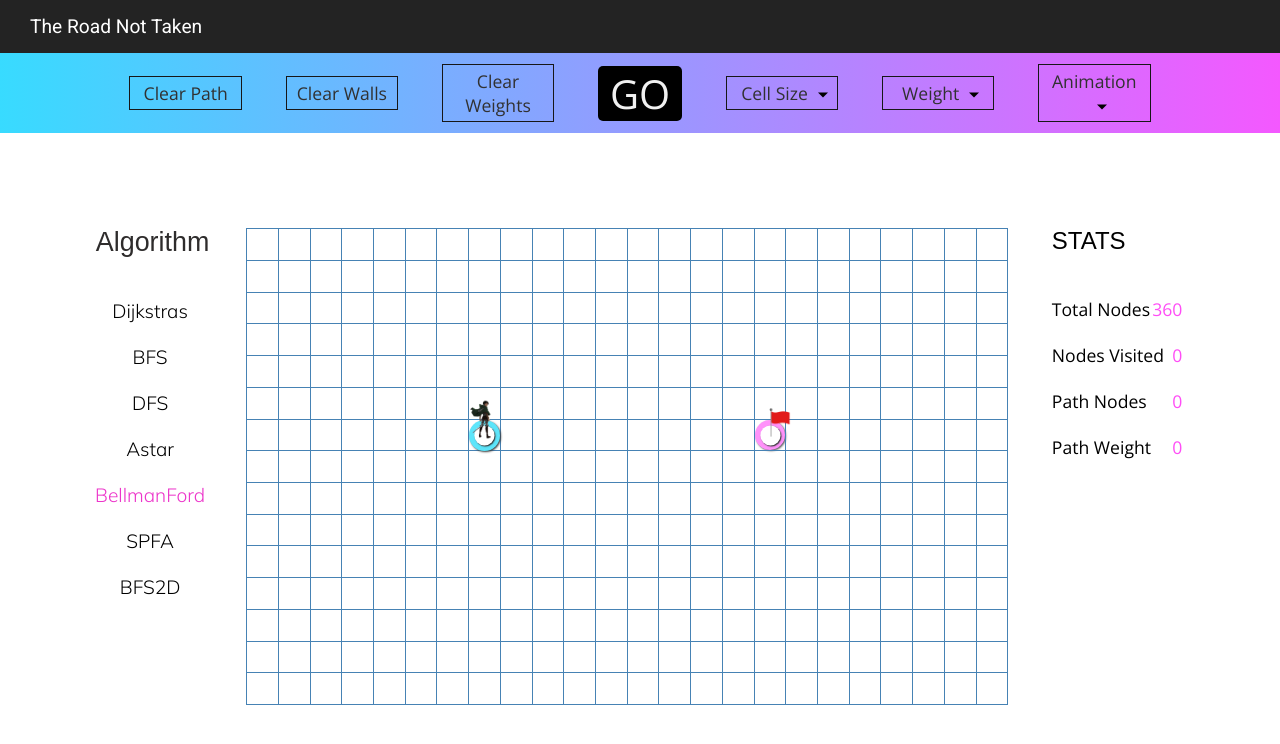
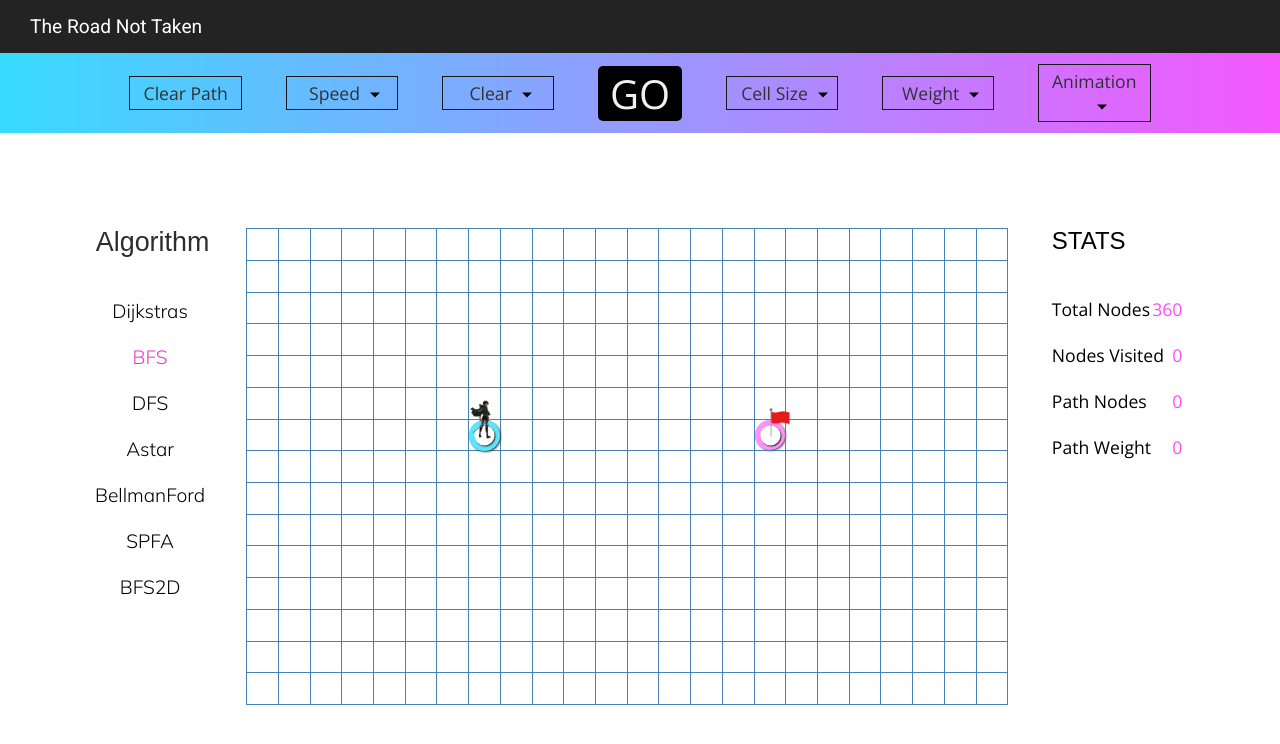
Before and after one commit to priyansh-19/The-Road-Not-Taken, a React (Create React App) app: page / in a window 1280 px wide. Shown: the top 744 px of the page. Built offline with nearby package versions, Linux system fonts and the light colour scheme.

Commit message:
click and drag has been fixed, real time pathfinding has been added

```diff
--- a/src/Algorithms/BFS2D.js
+++ b/src/Algorithms/BFS2D.js
@@ -48,7 +48,7 @@
                         resNodeTarget = [newY,newX];
                         found = true; break;
                     }
-                    path.push([newY,newX]);
+                    path.push([newY,newX,0]);
                     q1.push([newY,newX]);
                     vis[newY][newX] = 1;
                     parent[newY][newX] = [i1,j1];
@@ -61,7 +61,7 @@
                         resNodeTarget = [i2,j2];
                         found = true; break;
                     }
-                    path.push([newY,newX]);
+                    path.push([newY,newX,1]);
                     q2.push([newY,newX]);
                     vis[newY][newX] = 2;
                     parent[newY][newX] = [i2,j2];
--- a/src/Components/Board.js
+++ b/src/Components/Board.js
@@ -27,6 +27,11 @@ const cellSizeMap = {
     Medium : 1.25,
     Large : 1.7
 }
+const speedMap = {
+    'Slow' : 50,
+    'Medium' : 35,
+    'Fast' : 10,
+}
 class Board extends React.Component {
 
     constructor(){
@@ -44,7 +49,7 @@ class Board extends React.Component {
             isMouseClickedFor:'',
             moveStart:false,
             moveEnd:false,
-            isSelectedAlgorithm:'BellmanFord',
+            isSelectedAlgorithm:'BFS',
             viewPortWidth:window.innerWidth,
             viewPortHeight:window.innerHeight,
             pathFoundState : -1,
@@ -54,10 +59,16 @@ class Board extends React.Component {
             pathNodes : 0,
             numberOfCells : xNodes*yNodes,
             pathWeight:0,
+            isThereWeight : false,
+            isThereNegativeWeight:false,
+            renderInstantPath : false,
+            isPathVisualized : false,
 
             cellSize : 'Medium',
             animation : 'Max',
             weight : '2x',
+            speed : 'Fast',
+            shortestPathSpeed : '30',
             nodes:[]
         });
     }
@@ -146,11 +157,30 @@ class Board extends React.Component {
         if(!this.state.isMouseClicked ){return;}
         const {nodes} = this.state;
 
-        if(this.state.moveStart){
+        if(this.state.moveStart && !nodes[row][col].isWeighted && !nodes[row][col].isEnd){
+            // nodes[row][col].isWeighted = false;
+            // nodes[row][col].weight = 1;
             nodes[row][col].isStart = true;
+            if(this.state.isPathVisualized){
+                this.setState({nodes,startY:row,startX:col,renderInstantPath:true});
+                this.visualizeAlgorithm(true,true);
+            }
+            else{
+                this.setState({nodes,startY:row,startX:col});
+            }
         }
         else if(this.state.moveEnd){
+            nodes[row][col].isWeighted = false;
+            nodes[row][col].weight = 1;
             nodes[row][col].isEnd = true;
+            if(this.state.isPathVisualized){
+                this.setState({nodes,endY:row,endX:col,renderInstantPath:true});
+                this.visualizeAlgorithm(true,true);
+            }
+            else{
+                this.setState({nodes,endY:row,endX:col});
+            }
+
         }
         else if( (row === startY && col === startX) || (row === endY && col === endX) ){
             // do nothing
@@ -219,6 +249,7 @@ class Board extends React.Component {
             isStart:isStart,
             isEnd:isEnd,
             isVisited:false,
+            isVisitedTarget:false,
             isWall:false,
             isShortestPathNode:false,
             isWeighted:false,
@@ -227,49 +258,44 @@ class Board extends React.Component {
         return node;
     }
 
-    createNewGrid = (node,renderState,comparisons) =>{
-        const i = node[0];
-        const j = node[1];
-        let {nodes,yNodes,xNodes,nodesVisited,pathNodes,pathWeight} = this.state;
+    createNewGrid = async (path,renderState,comparisons, renderAtOnce = false) =>{
+        let {nodes,nodesVisited,pathNodes,pathWeight} = this.state;
 
-        if(i < yNodes && j< xNodes && i>= 0 && j>=0 ){
+            for(let node of path){
+                let i = node[0];
+                let j = node[1];
+                const type = node.length == 3 ? node[2] : 0;
 
-            if(renderState === 0 ) { nodes[i][j].isVisited = true; nodes[i][j].isShortestPathNode = false; nodesVisited++; }
-            else if(renderState === 1) {nodes[i][j].isShortestPathNode = true; nodes[i][j].isVisited = false; pathNodes++; pathWeight += nodes[i][j].weight;}
+                    if(renderState === 0 ) { if(type == 0)nodes[i][j].isVisited = true; if(type == 1) nodes[i][j].isVisitedTarget = true; nodes[i][j].isShortestPathNode = false; nodesVisited++; }
+                    else if(renderState === 1) {nodes[i][j].isShortestPathNode = true; nodes[i][j].isVisited = false; nodes[i][j].isVisitedTarget = false;pathNodes++; pathWeight += nodes[i][j].weight;}
                     if(comparisons!=-1)nodesVisited = comparisons;
 
+                    if(!renderAtOnce){
+                        let delayPath = speedMap[this.state.speed];
+                        let delayShortestPath = this.state.shortestPathSpeed;
+                        let delay = renderState === 0 ? delayPath : delayShortestPath;
+                        this.setState({nodes,nodesVisited,pathNodes,pathWeight});
+                        await new Promise(r => setTimeout(r,delay));
                     }
-        this.setState({nodes,nodesVisited,pathNodes,pathWeight});
+            }
+            this.setState({nodes,nodesVisited,pathNodes,pathWeight,isPathVisualized:true});
+            return;
+
     }
 
-    visualizeAlgorithm = () =>{
-        this.clearPath('path');
-        this.setState({pathFoundState:-1});
+    visualizeAlgorithm = async (event, isMoved) =>{
+        await this.clearPath('Path');
+        if(!isMoved) this.setState({pathFoundState:-1,renderInstantPath:false});
         const {isSelectedAlgorithm} = this.state;
         const paths = algorithmList[isSelectedAlgorithm](this.state);
         const path = paths[0];
         const shortestPath = paths[1];
         const pathFoundState = paths[2] ? 1 : 0;
-        // const comparisons = (isSelectedAlgorithm == 'BellmanFord' && pathFoundState) ? paths[3] : 0;
         const comparisons = paths.length == 4 ? paths[3] : -1;
-        if(pathFoundState){shortestPath.push([this.state.endY,this.state.endX]); }
-        const ms = 40;
-        const ms2 = 30;
-        for(let i = 0;i<path.length;i++){
-            setTimeout( () =>{
-                this.createNewGrid(path[i],0,comparisons);
-            }, i*(ms));
-        }
-        const timeElaspsed = path.length*ms;
-        for(let i = 0;i<shortestPath.length;i++){
-            setTimeout( () =>{
-                this.createNewGrid(shortestPath[i],1,comparisons);
-            }, timeElaspsed + i*(ms2));
-        }
-        setTimeout( ()=>{
-            const message = pathFoundState ? 'Target is Reachable' : 'Target is Unreachable';
-            this.setState({pathFoundState,message});
-        },timeElaspsed + (ms2*shortestPath.length))
+        if(pathFoundState){shortestPath.push([this.state.endY,this.state.endX]);shortestPath.unshift([this.state.startY,this.state.startX]); }
+            this.clearPath('Path');
+            await this.createNewGrid(path,0,comparisons,this.state.renderInstantPath || this.state.speed == 'Instant');
+            this.createNewGrid(shortestPath,1,comparisons,this.state.renderInstantPath || this.state.speed === 'Instant');
     }
 
     selectThisAlgorithm = (algorithm) =>{
@@ -293,22 +319,26 @@ class Board extends React.Component {
     setWeight = (weight) =>{
         this.setState({weight});
     }
+    setSpeed = (speed) =>{
+        this.setState({speed});
+    }
 
-    clearPath = (value) =>{
-        const {nodes} = this.state;
+    clearPath =  async (value) =>{
+        let {nodes} = this.state;
         nodes.forEach( (row)=>{
             row.forEach((node)=>{
-                if(value === 'path') { node.isVisited = false; node.isShortestPathNode = false; }
-                if(value === 'walls') node.isWall = false;
-                if(value === 'weights') {node.isWeighted = false; node.weight = 1;}
+                if(value === 'Path') { node.isVisited = false; node.isVisitedTarget = false; node.isShortestPathNode = false; }
+                if(value === 'Walls') node.isWall = false;
+                if(value === 'Weights') {node.isWeighted = false; node.weight = 1;}
+                if(value === 'All'){node.isWall = false;node.isWeighted =false;node.weight =1;node.isVisited = false;node.isVisitedTarget = false;node.isShortestPathNode=false;}
             })
-        })
+        });
+        this.setState({nodes,nodesVisited:0,pathNodes:0,pathWeight:0,isPathVisualized:false});
 
-        this.setState({nodes,nodesVisited:0,pathNodes:0,pathWeight:0,message:''});
+       if(this.state.speed === 'Instant' && (!this.state.renderInstantPath)) await new Promise(r => setTimeout(r,));
+        // await new Promise(r => setTimeout(r,20*(this.state.speed === 'Instant' && (!this.state.renderInstantPath))));
     }
-
     render(){
-        // console.log('full rerender');
         const {nodes} = this.state;
         return (
             <div className="screen">
@@ -319,7 +349,9 @@ class Board extends React.Component {
                 setCellSize = {this.setCellSize}
                 setAnimation = {this.setAnimation}
                 setWeight = {this.setWeight}
+                setSpeed = {this.setSpeed}
             >Visualize</Header>
+
             <div className="mainArea">
                 <AlgorithmList
                     algorithmList = {algorithmList}
@@ -332,7 +364,7 @@ class Board extends React.Component {
                         {nodes.map( (row,i) => {
                             return <tr key = {i}>
                                 {row.map((node,j) => {
-                                    const {row,col,isStart,isEnd,isVisited,isWall,isShortestPathNode,weight,isWeighted} = node;
+                                    const {row,col,isStart,isEnd,isVisited,isVisitedTarget,isWall,isShortestPathNode,weight,isWeighted} = node;
                                     return <Node
                                         key = {`${i} + ${j}`}
                                         row = {row}
@@ -344,12 +376,13 @@ class Board extends React.Component {
                                         isEnd = {isEnd}
                                         isWall = {isWall}
                                         isVisited = {isVisited}
+                                        isVisitedTarget = {isVisitedTarget}
                                         isShortestPathNode = {isShortestPathNode}
                                         onMouseDown = {this.onMouseDown}
                                         onMouseEnter = {this.onMouseEnter}
                                         onMouseLeave = {this.onMouseLeave}
                                         onMouseUp = {this.onMouseUp}
-                                        animation = {this.state.animation}
+                                        animation = {this.state.speed === 'Instant' || this.state.renderInstantPath ? 'None' : this.state.animation}
                                     />
                                     })
                                 }
--- a/src/Components/Dropdown.js
+++ b/src/Components/Dropdown.js
@@ -8,11 +8,12 @@ const Dropdown = (props) =>{
     const {header,list} = props.values;
     const {setCellSize} = props.functions;
     const {setAnimation} = props.functions;
+    const {setSpeed} = props.functions;
+    const {clear} = props.functions;
     const {setWeight} = props.functions;
     const ref = useRef(null);
 
     //event bubbling has been used here
-    // console.log(selectedItem,props.selectedItem,'final check');
     useEffect( ()=>{
         document.body.addEventListener('click',(event)=>{
             if(ref.current.contains(event.target)){return;}
@@ -20,7 +21,7 @@ const Dropdown = (props) =>{
         })
     },[flag]);
 
-    const activeFunction = header === 'Cell Size' ? setCellSize : header === 'Animation' ? setAnimation : header === 'Weight' ? setWeight : '';
+    const activeFunction = header === 'Cell Size' ? setCellSize : header === 'Animation' ? setAnimation : header === 'Weight' ? setWeight : header == 'Clear' ? clear : header ==='Speed'? setSpeed : '';
     return(
         <li
         ref = {ref}
--- a/src/Components/Header.js
+++ b/src/Components/Header.js
@@ -14,19 +14,28 @@ class Header extends React.Component {
 
                <div className = 'leftHeader2'>
                     <li
-                        onClick = { () => {this.props.clear('path')}}
+                        onClick = { () => {this.props.clear('Path')}}
                         className = 'clearButton'
                         > Clear Path </li>
 
-                    <li
-                        onClick = {() =>{this.props.clear('walls')}}
+                    {/* <li
+                        onClick = {() =>{this.props.clear('Walls')}}
                         className = 'clearButton'
-                        > Clear Walls </li>
+                        > Clear Walls </li> */}
 
-                        <li
-                        onClick = {() =>{this.props.clear('weights')}}
-                        className = 'clearButton'
-                        > Clear Weights </li>
+                        <Dropdown
+                            functions = {{setSpeed:this.props.setSpeed,}}
+                            values = {{header:'Speed',list:['Slow','Medium','Fast','Instant','Custom']}}
+                            selectedItem = 'Fast'
+                            class = 'clearButton'
+                        />
+
+                        <Dropdown
+                            functions = {{clear:this.props.clear}}
+                            values = {{header:'Clear',list:['All','Path','Walls','Weights']}}
+                            selectedItem = 'Path'
+                            class = 'clearButton'
+                        />
                </div>
 
                 <li
@@ -50,7 +59,7 @@ class Header extends React.Component {
                         />
                         <Dropdown
                             functions = {{setAnimation : this.props.setAnimation,}}
-                            values = {{header:'Animation', list:['Low','Medium','Max'] } }
+                            values = {{header:'Animation', list:['Low','Medium','Max','None'] } }
                             selectedItem = {this.props.animation}
 
                         />
--- a/src/Styles/Board.css
+++ b/src/Styles/Board.css
@@ -3,6 +3,11 @@
     display: flex;
     flex-direction: column;
     height: 100vh;;
+    -webkit-user-select: none;
+    -khtml-user-select: none;
+    -moz-user-select: none;
+    -o-user-select: none;
+    user-select: none;
 }
 .mainArea{
     /* transition: all 4s ease-in; */
```
Also changed, not shown: src/Components/Node.js (+11 -8 lines), src/Styles/Node.css (+71 -3 lines). Lines whose indentation alone changed are shown as unchanged.
